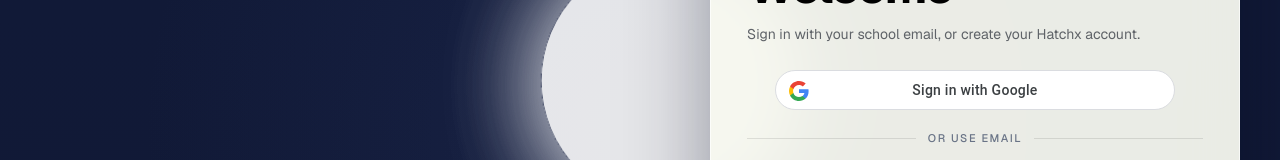
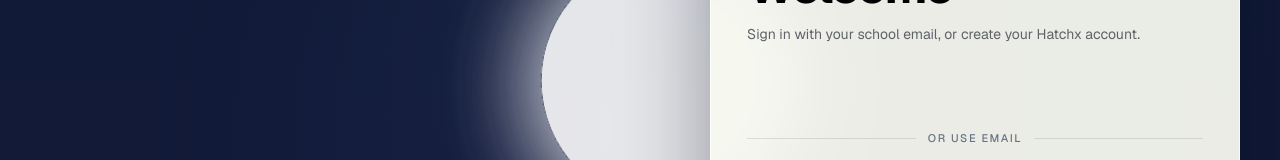
Before and after one commit to Hatchx-org/Hatchx, a Next.js app: page /login in a window 1280 px wide. Shown: the part 271-431 px from the top of the page. Built offline with nearby package versions, Linux system fonts and the light colour scheme; no server answers.

Commit message:
Use first-party Google identity flow

```diff
--- a/next.config.ts
+++ b/next.config.ts
@@ -19,12 +19,13 @@
   "object-src 'none'",
   "frame-ancestors 'none'",
   "form-action 'self'",
-  `script-src 'self' 'unsafe-inline'${process.env.NODE_ENV === "development" ? " 'unsafe-eval'" : ""}`,
-  "style-src 'self' 'unsafe-inline'",
+  `script-src 'self' 'unsafe-inline' https://accounts.google.com/gsi/client${process.env.NODE_ENV === "development" ? " 'unsafe-eval'" : ""}`,
+  "style-src 'self' 'unsafe-inline' https://accounts.google.com/gsi/style",
   "font-src 'self' data:",
   `img-src 'self' data: blob: https://*.supabase.co${supabaseSources.http ? ` ${supabaseSources.http}` : ""}`,
   `media-src 'self' https://*.supabase.co${supabaseSources.http ? ` ${supabaseSources.http}` : ""}`,
-  `connect-src 'self' https://*.supabase.co wss://*.supabase.co https://*.vercel-insights.com${supabaseSources.http ? ` ${supabaseSources.http}` : ""}${supabaseSources.websocket ? ` ${supabaseSources.websocket}` : ""}`,
+  `connect-src 'self' https://accounts.google.com/gsi/ https://*.supabase.co wss://*.supabase.co https://*.vercel-insights.com${supabaseSources.http ? ` ${supabaseSources.http}` : ""}${supabaseSources.websocket ? ` ${supabaseSources.websocket}` : ""}`,
+  "frame-src 'self' https://accounts.google.com/gsi/",
   "worker-src 'self' blob:",
   "manifest-src 'self'",
   ...(process.env.NODE_ENV === "production" ? ["upgrade-insecure-requests"] : []),
--- /dev/null
+++ b/src/app/auth/google/complete/route.ts
@@ -0,0 +1,19 @@
+import { NextResponse } from "next/server";
+import { createServerClient } from "@/lib/supabase/server";
+import { isAllowedEmail } from "@/lib/email-access";
+import { safeNextPath } from "@/lib/navigation";
+
+/** Validate the Google ID-token session before allowing it into Hatchx. */
+export async function GET(request: Request) {
+  const url = new URL(request.url);
+  const db = await createServerClient();
+  const { data: { user }, error } = await db.auth.getUser();
+  if (error || !user) return NextResponse.redirect(new URL("/login?error=auth", url.origin), 303);
+  if (!isAllowedEmail(user.email)) {
+    await db.auth.signOut();
+    return NextResponse.redirect(new URL("/login?error=domain", url.origin), 303);
+  }
+  const response = NextResponse.redirect(new URL(safeNextPath(url.searchParams.get("next")), url.origin), 303);
+  response.headers.set("Cache-Control", "private, no-store, max-age=0");
+  return response;
+}
--- a/src/app/login/google-sign-in.tsx
+++ b/src/app/login/google-sign-in.tsx
@@ -1,54 +1,69 @@
 "use client";
 
-import Image from "next/image";
-import { useState } from "react";
+import Script from "next/script";
+import { useCallback, useRef, useState } from "react";
+import { useRouter } from "next/navigation";
 import { createBrowserClient } from "@/lib/supabase/client";
-import { isSupabaseConfigured } from "@/lib/supabase/config";
 import { rememberDeviceCookie } from "@/lib/supabase/auth-session";
+
+type GoogleCredentialResponse = { credential?: string };
+type GoogleIdentity = {
+  accounts: { id: {
+    initialize: (options: Record<string, unknown>) => void;
+    renderButton: (element: HTMLElement, options: Record<string, unknown>) => void;
+  } };
+};
+
+declare global { interface Window { google?: GoogleIdentity } }
+
+async function createNonce() {
+  const bytes = crypto.getRandomValues(new Uint8Array(32));
+  const nonce = btoa(String.fromCharCode(...bytes));
+  const digest = await crypto.subtle.digest("SHA-256", new TextEncoder().encode(nonce));
+  const hashed = [...new Uint8Array(digest)].map(byte => byte.toString(16).padStart(2, "0")).join("");
+  return { nonce, hashed };
+}
 
 export default function GoogleSignIn({ next }: { next: string }) {
   const [pending, setPending] = useState(false);
   const [message, setMessage] = useState("");
+  const host = useRef<HTMLDivElement>(null);
+  const initialized = useRef(false);
+  const clientId = process.env.NEXT_PUBLIC_GOOGLE_CLIENT_ID;
+  const router = useRouter();
 
-  async function signIn() {
-    if (pending || !isSupabaseConfigured()) return;
+  const initialize = useCallback(async () => {
+    if (!clientId || !host.current || !window.google || initialized.current) return;
+    initialized.current = true;
+    const { nonce, hashed } = await createNonce();
+    window.google.accounts.id.initialize({
+      client_id: clientId,
+      nonce: hashed,
+      use_fedcm_for_button: true,
+      callback: async ({ credential }: GoogleCredentialResponse) => {
+        if (!credential) return setMessage("Google did not return a valid account. Please try again.");
         setPending(true);
         setMessage("");
-    // Google sign-in defaults to a browser-only session, which is safer on
-    // shared school computers. Users can still choose a remembered email login.
         rememberDeviceCookie(false);
         try {
-      const supabase = createBrowserClient();
-      const redirectTo = new URL("/auth/callback", window.location.origin);
-      redirectTo.searchParams.set("next", next);
-      const { error } = await supabase.auth.signInWithOAuth({
-        provider: "google",
-        options: {
-          redirectTo: redirectTo.toString(),
-          scopes: "openid email profile",
-          queryParams: { prompt: "select_account" },
+          const { error } = await createBrowserClient().auth.signInWithIdToken({ provider: "google", token: credential, nonce });
+          if (error) throw error;
+          router.push(`/auth/google/complete?next=${encodeURIComponent(next)}`);
+        } catch {
+          setMessage("Google sign-in could not complete. Try email sign-in or contact Support.");
+          setPending(false);
+        }
       },
     });
-      if (error) {
-        setMessage("Google sign-in is unavailable. Try email sign-in or contact Support.");
-        setPending(false);
-      }
-    } catch {
-      setMessage("Unable to connect to Google. Please try again.");
-      setPending(false);
-    }
-  }
+    window.google.accounts.id.renderButton(host.current, {
+      type: "standard", shape: "pill", theme: "outline", text: "signin_with",
+      size: "large", logo_alignment: "left", width: Math.min(400, host.current.clientWidth),
+    });
+  }, [clientId, next, router]);
 
   return <section className="mt-6" aria-label="Google sign in">
-    <button
-      type="button"
-      onClick={signIn}
-      disabled={pending || !isSupabaseConfigured()}
-      className="relative mx-auto flex h-10 w-full max-w-[400px] items-center justify-center overflow-hidden rounded-[20px] border border-[#dadce0] bg-white px-10 font-['Roboto',Arial,sans-serif] text-[14px] font-medium leading-[17px] tracking-[0.25px] text-[#3c4043] transition hover:bg-[#f8faff] hover:shadow-sm focus-visible:border-[#6096b4] focus-visible:outline focus-visible:outline-2 focus-visible:outline-offset-2 focus-visible:outline-[#6096b4] disabled:cursor-wait disabled:opacity-60"
-    >
-      <Image src="/login/google-g.svg" alt="" width={20} height={20} className="absolute left-[13px] top-[10px]" />
-      <span>{pending ? "Opening Google…" : "Sign in with Google"}</span>
-    </button>
+    {clientId ? <><Script src="https://accounts.google.com/gsi/client" strategy="afterInteractive" onReady={() => { void initialize(); }} /><div ref={host} className={`mx-auto h-10 w-full max-w-[400px] overflow-hidden rounded-[20px] focus-within:outline focus-within:outline-2 focus-within:outline-offset-2 focus-within:outline-[#6096b4] ${pending ? "pointer-events-none opacity-60" : ""}`} /></> : <button disabled className="mx-auto flex h-10 w-full max-w-[400px] items-center justify-center rounded-[20px] border border-[#dadce0] bg-white text-sm font-medium text-[#3c4043] opacity-60">Sign in with Google</button>}
+    {pending ? <p role="status" className="mt-2 text-center text-xs text-[#5f6368]">Signing in securely…</p> : null}
     {message ? <p role="alert" className="mx-auto mt-3 max-w-[400px] rounded-lg bg-orange/10 p-3 text-sm leading-5 text-orange">{message}</p> : null}
     <div className="my-5 flex items-center gap-3 text-[11px] font-medium uppercase tracking-[0.14em] text-[#697386]" aria-hidden><span className="h-px flex-1 bg-black/10" /><span>or use email</span><span className="h-px flex-1 bg-black/10" /></div>
   </section>;
```
Also changed, not shown: public/login/google-g.svg (deleted), supabase/README.md, 1 other file (tests, documents, lock files or other folders). Lines whose indentation alone changed are shown as unchanged.
